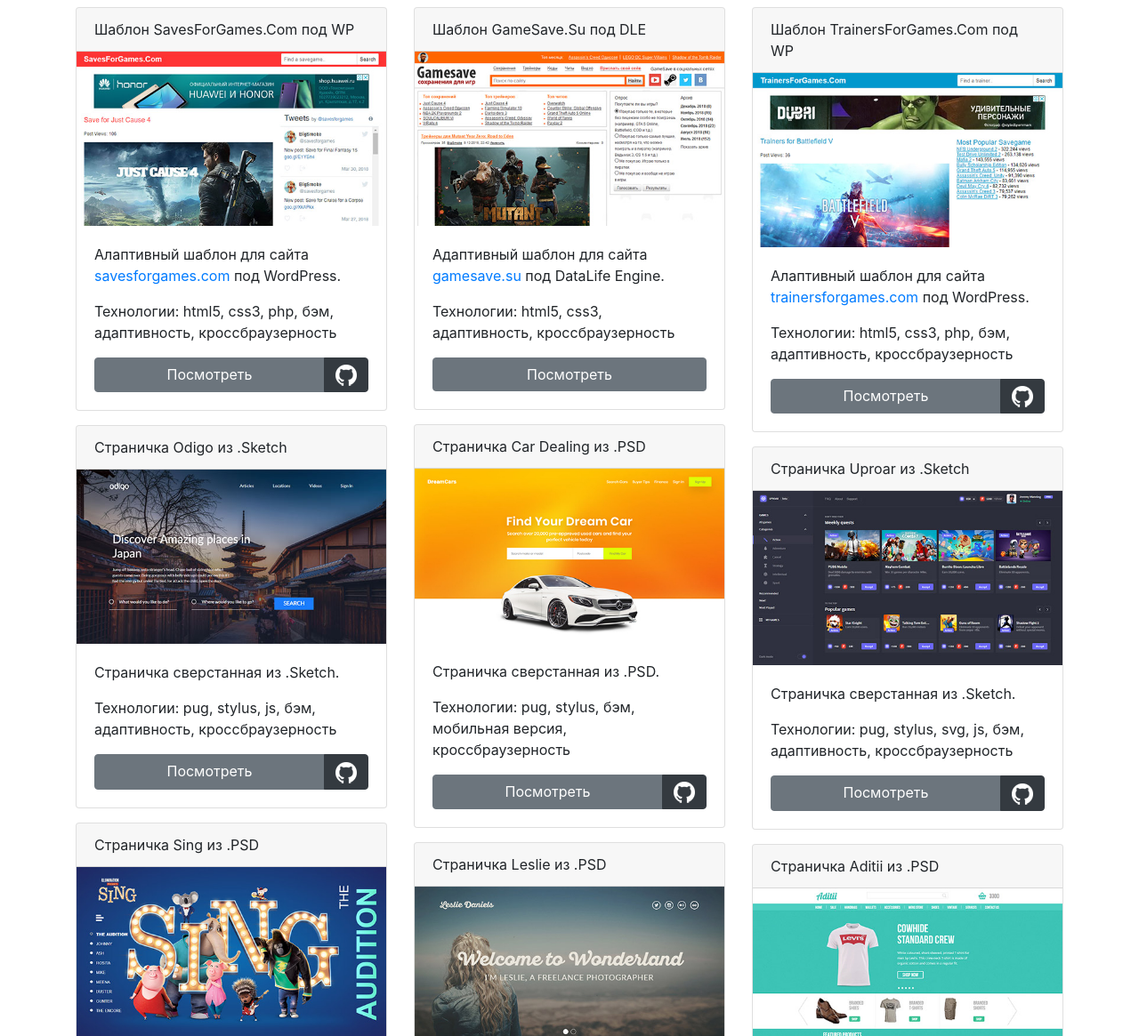
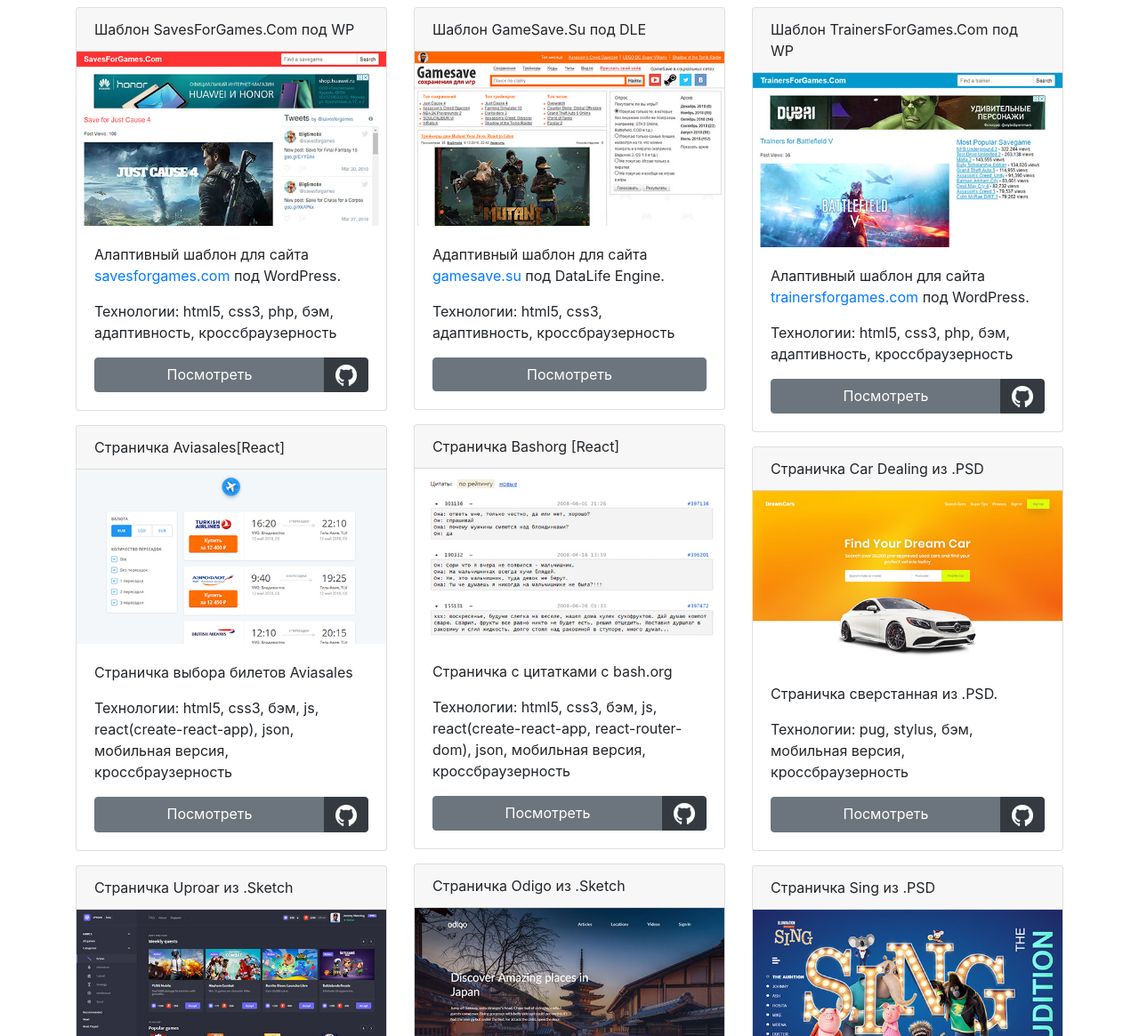
Before and after one commit to termitkin/termitkin.github.io, a website: page src/index.html in a window 1280 px wide. Shown: the top 1165 px of the page at 89% size. Drawn offline with Linux system fonts and the light colour scheme; files that its build step writes are made by us from their sources; files whose address does not match are found by name.

Commit message:
Added aviasales and bashorg

```diff
--- a/src/index.html
+++ b/src/index.html
@@ -57,6 +57,44 @@
             <a href="https://trainersforgames.com//" target="_blank" rel="nofollow noopener" class="btn btn-secondary w-100" title="Посмотреть сверстанную страничку">Посмотреть</a>
             <a href="https://github.com/termitkin/trainersforgames.com" target="_blank" rel="nofollow noopener" class="btn btn-dark" title="Исходники на GitHub">
               <img class="button-icon" src="dist/images/GitHub-Mark-Light-32px.png" />
+            </a>
+          </div>
+        </div>
+      </div>
+    </div>
+
+    <div class="col-xs-12 col-sm-6 col-md-4 py-2 grid-item">
+      <div class="card">
+        <div class="card-header">
+          Страничка Bashorg [React]
+        </div>
+        <img class="card-img-top rounded-0" src="dist/images/react-bashorg.jpg" alt="Bashorg [React]">
+        <div class="card-body">
+          <p class="card-text">Страничка с цитатками с bash.org</p>
+          <p class="card-text">Технологии: html5, css3, бэм,  js, react(create-react-app, react-router-dom), json, мобильная версия, кроссбраузерность</p>
+          <div class="btn-group w-100" role="group" aria-label="Ссылки на сверстанную страницу и исходники">
+            <a href="https://termitkin.gitlab.io/bashorg-react/" target="_blank" rel="nofollow noopener" class="btn btn-secondary w-100" title="Посмотреть сверстанную страничку">Посмотреть</a>
+            <a href="https://gitlab.com/termitkin/bashorg-react" target="_blank" rel="nofollow noopener" class="btn btn-dark" title="Исходники на GitHub">
+              <img class="button-icon" src="dist/images/GitHub-Mark-Light-32px.png" alt="Github icon">
+            </a>
+          </div>
+        </div>
+      </div>
+    </div>
+
+    <div class="col-xs-12 col-sm-6 col-md-4 py-2 grid-item">
+      <div class="card">
+        <div class="card-header">
+          Страничка Aviasales[React]
+        </div>
+        <img class="card-img-top rounded-0" src="dist/images/react-aviasales.jpg" alt="Aviasales[React]">
+        <div class="card-body">
+          <p class="card-text">Страничка выбора билетов Aviasales</p>
+          <p class="card-text">Технологии: html5, css3, бэм,  js, react(create-react-app), json, мобильная версия, кроссбраузерность</p>
+          <div class="btn-group w-100" role="group" aria-label="Ссылки на сверстанную страницу и исходники">
+            <a href="https://termitkin.github.io/react-aviasales/" target="_blank" rel="nofollow noopener" class="btn btn-secondary w-100" title="Посмотреть сверстанную страничку">Посмотреть</a>
+            <a href="https://github.com/termitkin/react-aviasales" target="_blank" rel="nofollow noopener" class="btn btn-dark" title="Исходники на GitHub">
+              <img class="button-icon" src="dist/images/GitHub-Mark-Light-32px.png" alt="Github icon">
             </a>
           </div>
         </div>
```
